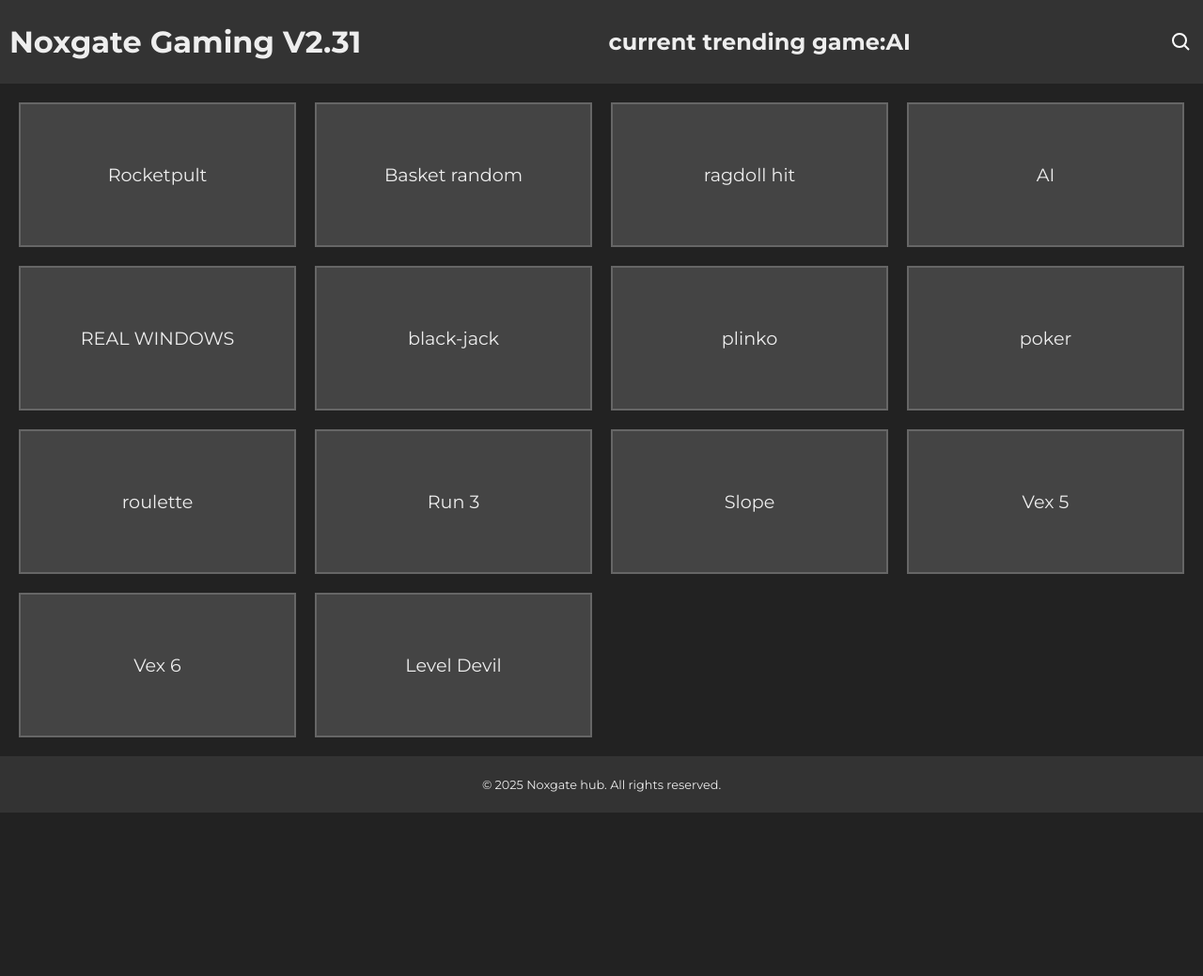
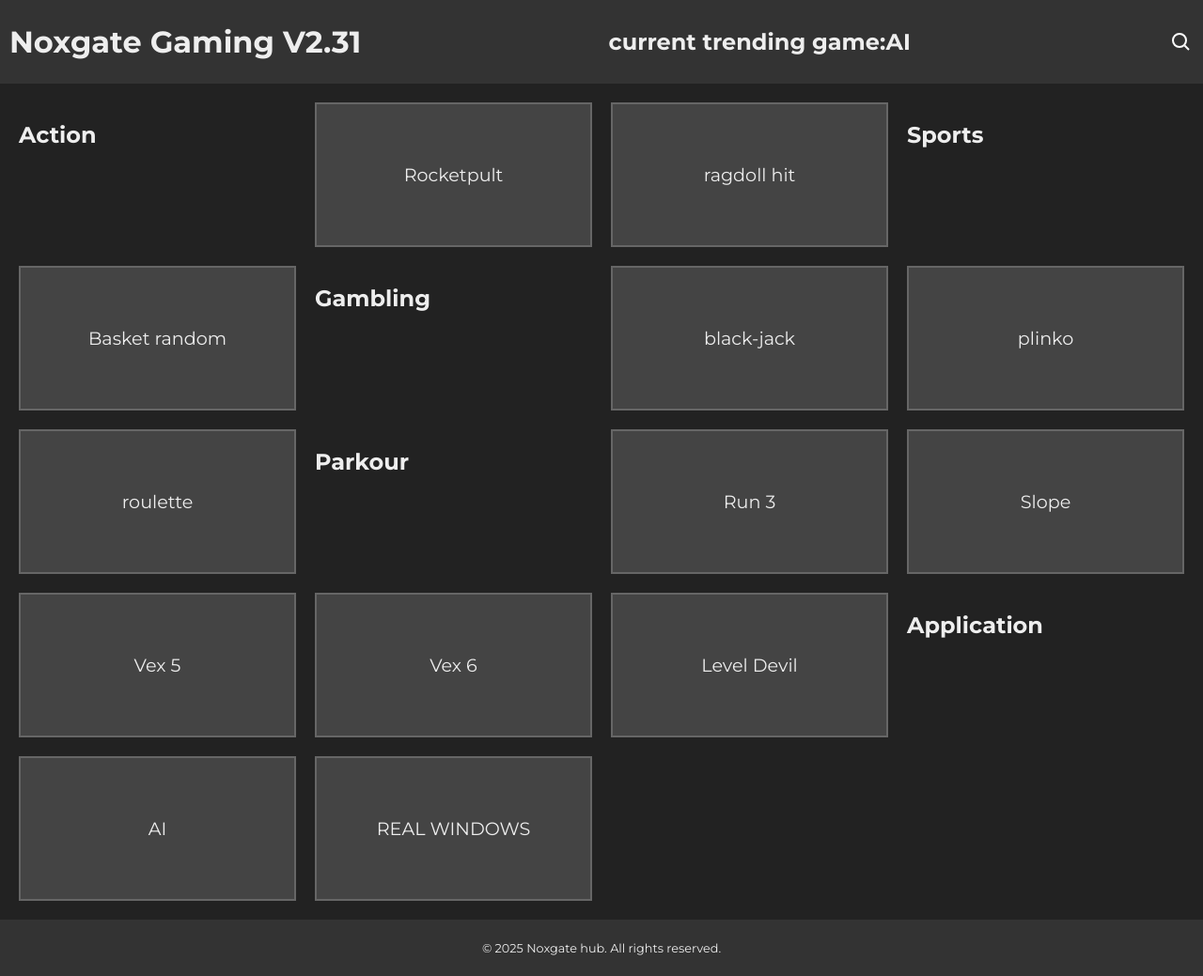
Before and after one commit to noxgate0fficial/noxgate0fficial.github.io, a Jekyll site: the page index.html, which Jekyll copies as it is, in a window 1280 px wide. Shown: the whole page at 94% size. Built offline with Jekyll 4.4.1, drawn with Linux system fonts in a browser that asks for light colours; before the commit the page ends 900 px from its top, so only the background shows below that.

Commit message:
Update index.html

```diff
--- a/index.html
+++ b/index.html
@@ -81,33 +81,28 @@
       </header>
       <main>
          <div class="game-grid" id="gameGrid">
+            <h2>Action</h2>
             <a class="game-tile" href="rocketpult.html">
             <span>Rocketpult</span>
-      </a>
-      <a class="game-tile" href="basketrandom.html">
-        <span>Basket random</span>
             </a>
             <a class="game-tile" href="ragdollhit.html">
             <span>ragdoll hit</span>
             </a>
-      <a class="game-tile" href="ai.html">
-        <span>AI</span>
+            <h2>Sports</h2>
+            <a class="game-tile" href="basketrandom.html">
+            <span>Basket random</span>
             </a>
-      <a class="game-tile" href="vm.html">
-        <span>REAL WINDOWS</span>
-      </a>
+            <h2>Gambling</h2>
             <a class="game-tile" href="black-jack.html">
             <span>black-jack</span>
             </a>
             <a class="game-tile" href="plinko.html">
             <span>plinko</span>
             </a>
-      <a class="game-tile" href="poker.html">
-        <span>poker</span>
-      </a>
             <a class="game-tile" href="roulette.html">
             <span>roulette</span>
             </a>
+            <h2>Parkour</h2>
             <a class="game-tile" href="run-3.html">
             <span>Run 3</span>
             </a>
@@ -122,6 +117,13 @@
             </a>
             <a class="game-tile" href="level-devil.html">
             <span>Level Devil</span>
+            </a>
+            <h2>Application</h2>
+            <a class="game-tile" href="ai.html">
+            <span>AI</span>
+            </a>
+            <a class="game-tile" href="vm.html">
+            <span>REAL WINDOWS</span>
             </a>
          </div>
       </main>
```
Lines whose indentation alone changed are shown as unchanged.
